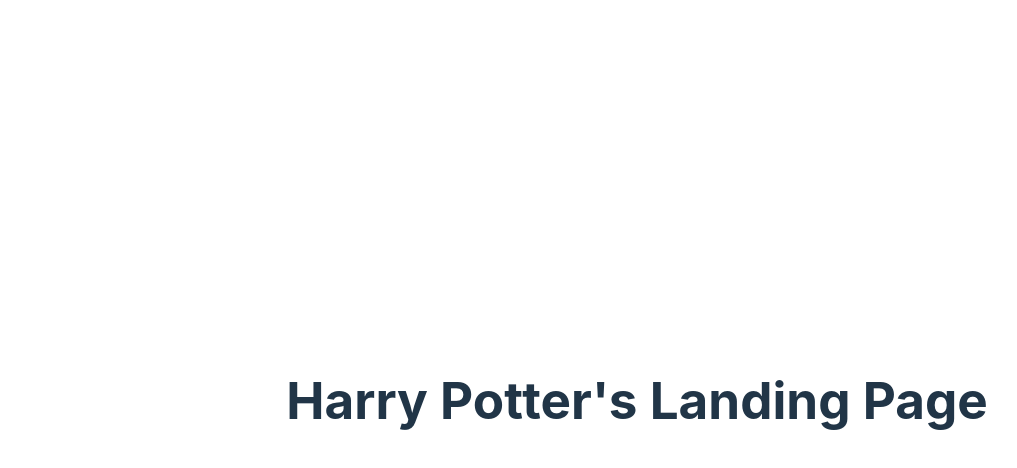
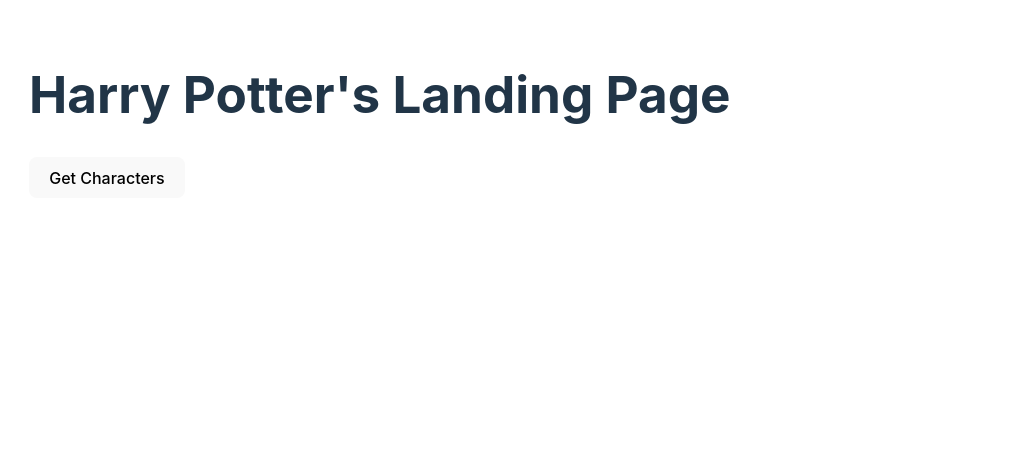
Before and after one commit to alekaimer/hp-harry-potter, a React (Vite) app: page / in a window 1280 px wide. Shown: the top 468 px of the page, without its empty margins (3-1020 px from the left). Built offline with nearby package versions, Linux system fonts and the light colour scheme.

Commit message:
feat: List all characters

```diff
--- a/src/App.scss
+++ b/src/App.scss
@@ -2,44 +2,9 @@
   max-width: 1280px;
   margin: 0 auto;
   padding: 2rem;
-  text-align: center;
-}
-
-.logo {
-  height: 6em;
-  padding: 1.5em;
-  will-change: filter;
-  transition: filter 300ms;
-}
-
-.logo:hover {
-  filter: drop-shadow(0 0 2em #646cffaa);
-}
-
-.logo.react:hover {
-  filter: drop-shadow(0 0 2em #61dafbaa);
-}
-
-@keyframes logo-spin {
-  from {
-    transform: rotate(0deg);
-  }
-
-  to {
-    transform: rotate(360deg);
-  }
-}
-
-@media (prefers-reduced-motion: no-preference) {
-  a:nth-of-type(2) .logo {
-    animation: logo-spin infinite 20s linear;
-  }
 }
 
 .card {
   padding: 2em;
+  text-align: left;
 }
-
-.read-the-docs {
-  color: #888;
-}
--- a/src/App.tsx
+++ b/src/App.tsx
@@ -1,9 +1,52 @@
+import { useState } from 'react'
 import './App.scss'
 
+interface Character {
+  name: string
+  dateOfBirth: string
+  house: string
+  patronus: string
+  actor: string
+  alive: boolean
+  image: string
+}
+
 function App() {
+  const [characters, setCharacters] = useState<Character[]>([])
+  const [loading, setLoading] = useState(false)
+
+  async function getCharacters() {
+    setLoading(true)
+    // const response = await fetch('https://hp-api.herokuapp.com/api/characters') //TODO: Testar com URL inválida
+    const response = await fetch('https://hp-api.onrender.com/api/characters')
+    const data = await response.json()
+    setCharacters(data)
+    setLoading(false)
+  }
+
+  if (loading) {
+    return <h1>Loading...</h1>
+  }
+
   return (
     <div className="App">
       <h1>Harry Potter's Landing Page</h1>
+      <button onClick={getCharacters}>Get Characters</button>
+      <ul>
+        {characters.map((character) => (
+          <li key={character.name}>
+            <img src={character.image} alt={character.name} />
+            <h2>{character.name}</h2>
+            <p>
+              Actor: <b>{character.actor}</b>
+            </p>
+            <p>House: {character.house}</p>
+            <p>Patronus: {character.patronus}</p>
+            <p>Date of Birth: {character.dateOfBirth}</p>
+            <p>Alive: {character.alive ? 'Yes' : 'No'}</p>
+          </li>
+        ))}
+      </ul>
     </div>
   )
 }
--- a/src/index.scss
+++ b/src/index.scss
@@ -14,27 +14,34 @@
   -webkit-text-size-adjust: 100%;
 }
 
-a {
-  font-weight: 500;
-  color: #646cff;
-  text-decoration: inherit;
+* {
+  box-sizing: border-box;
+  margin: 0;
+  padding: 0;
 }
 
-a:hover {
-  color: #535bf2;
-}
+// a {
+//   font-weight: 500;
+//   color: #646cff;
+//   text-decoration: inherit;
+// }
+
+// a:hover {
+//   color: #535bf2;
+// }
 
 body {
   margin: 0;
-  display: flex;
-  place-items: center;
-  min-width: 320px;
-  min-height: 100vh;
+  // display: flex;
+  // place-items: center;
+  // min-width: 320px;
+  // min-height: 100vh;
 }
 
 h1 {
   font-size: 3.2em;
   line-height: 1.1;
+  margin: revert;
 }
 
 button {
@@ -58,6 +65,17 @@ button:focus-visible {
   outline: 4px auto -webkit-focus-ring-color;
 }
 
+ul {
+  list-style: none;
+  padding: 0;
+  margin: 0;
+}
+
+li {
+  margin: 0;
+  border: 1px solid red;
+}
+
 @media (prefers-color-scheme: light) {
   :root {
     color: #213547;
```
